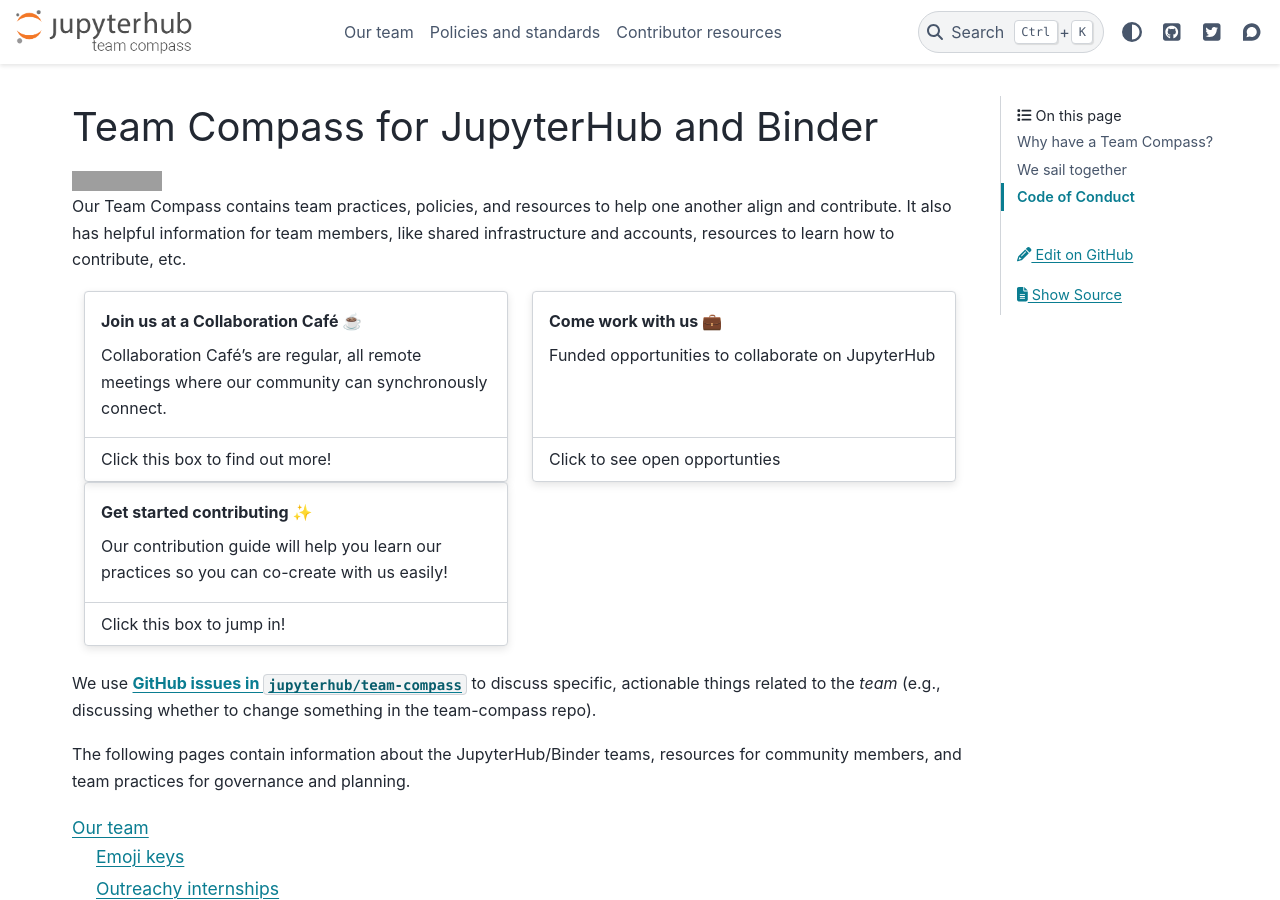
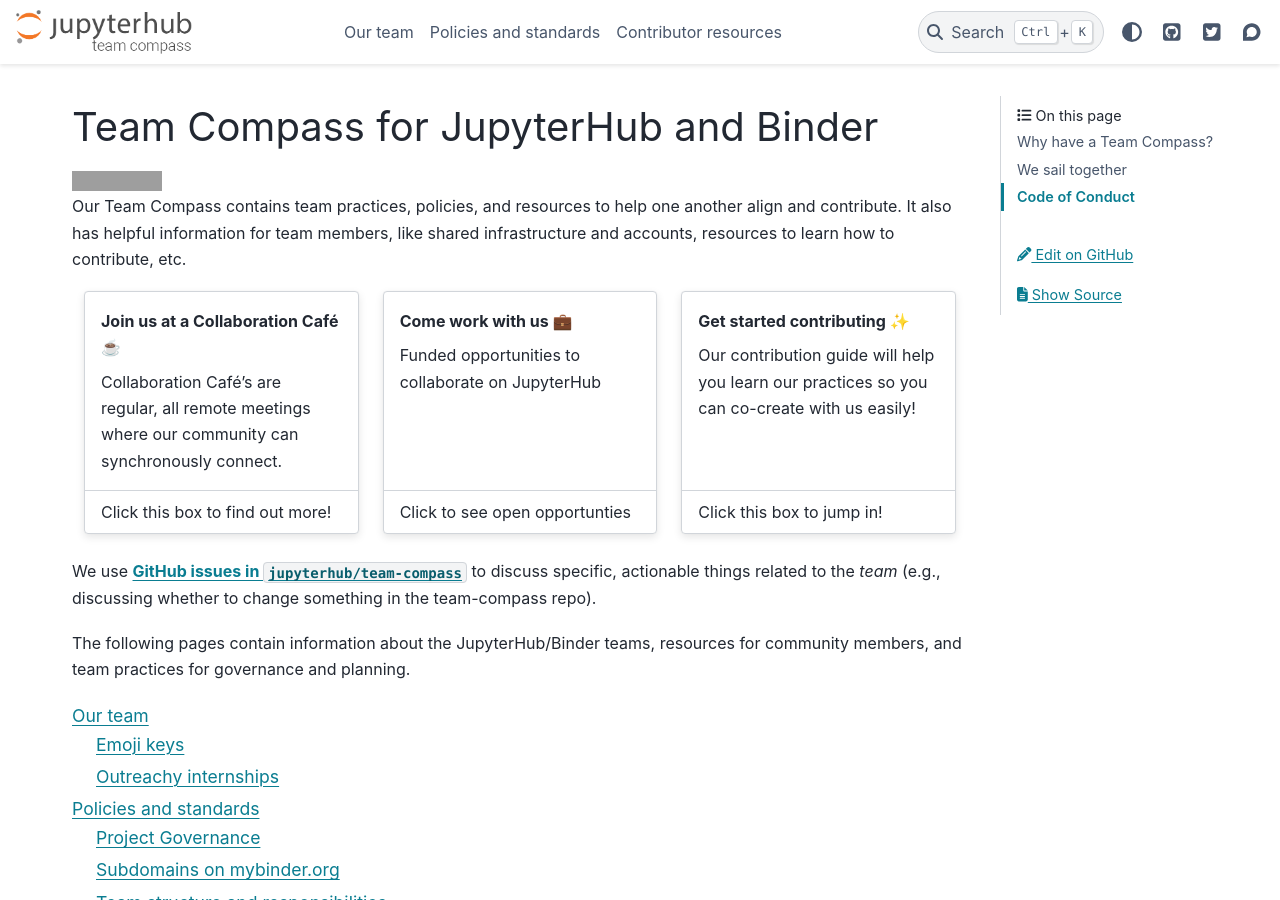
Before and after one commit to jupyterhub/team-compass, a Sphinx documentation site: the page built from docs/index.md, in a window 1280 px wide and 900 px high. Built offline with Sphinx 7.4.7 and the PyData theme 0.15.4, drawn with Linux system fonts in a browser that asks for light colours; the version number could not be read and is left out; grey boxes are pictures that could not be loaded.

Commit message:
Update docs/index.md
Co-authored-by: Matt Fisher <3608264+mfisher87@users.noreply.github.com>

`````diff
--- a/docs/index.md
+++ b/docs/index.md
@@ -8,7 +8,7 @@
 Our Team Compass contains team practices, policies, and resources to help one another align and contribute.
 It also has helpful information for team members, like shared infrastructure and accounts, resources to learn how to contribute, etc.
 
-````{grid} 2
+````{grid} 1 1 3 3
 ```{grid-item-card} Join us at a Collaboration Café ☕
 :link: meetings/collab-cafe/index
 :link-type: doc
`````
